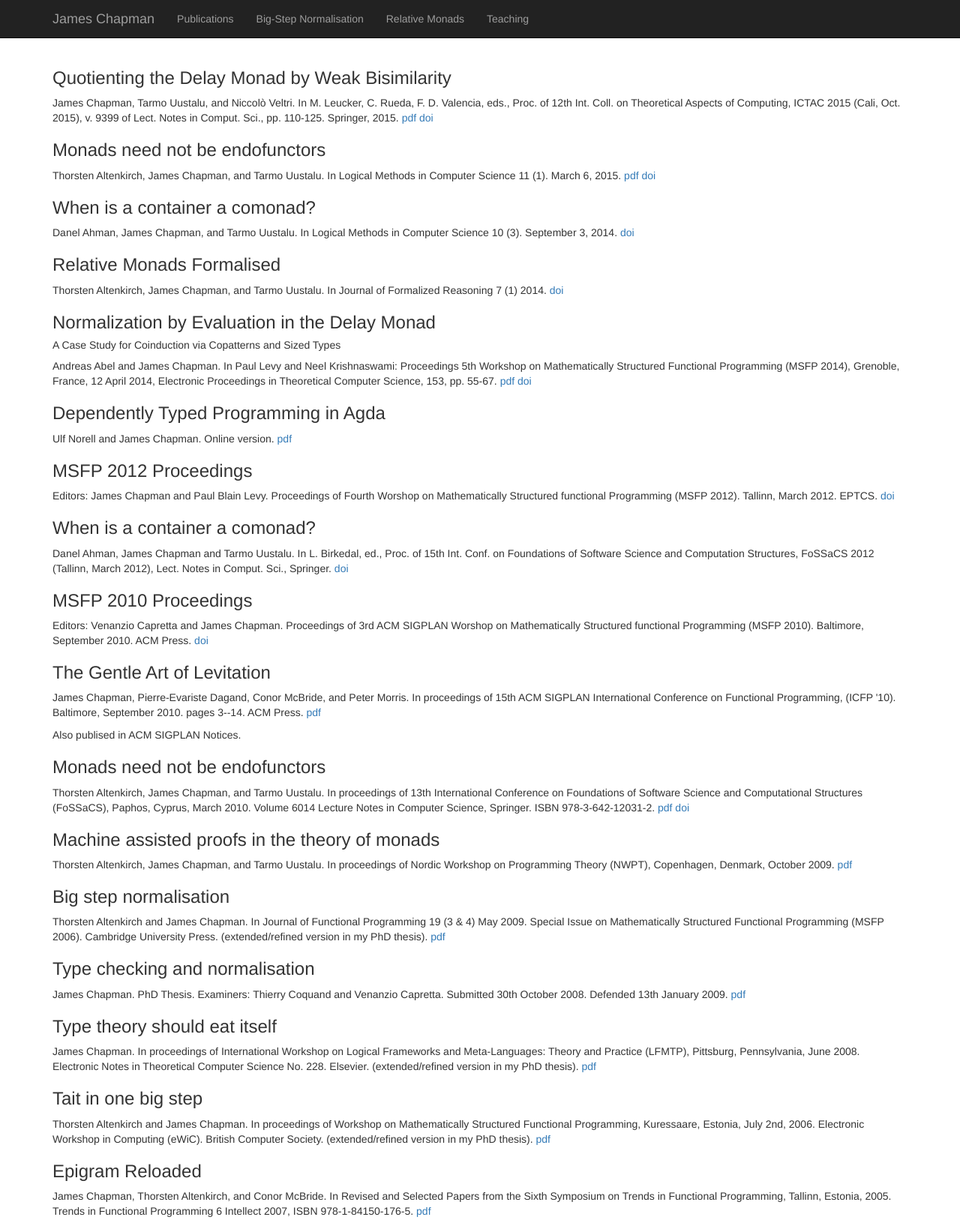
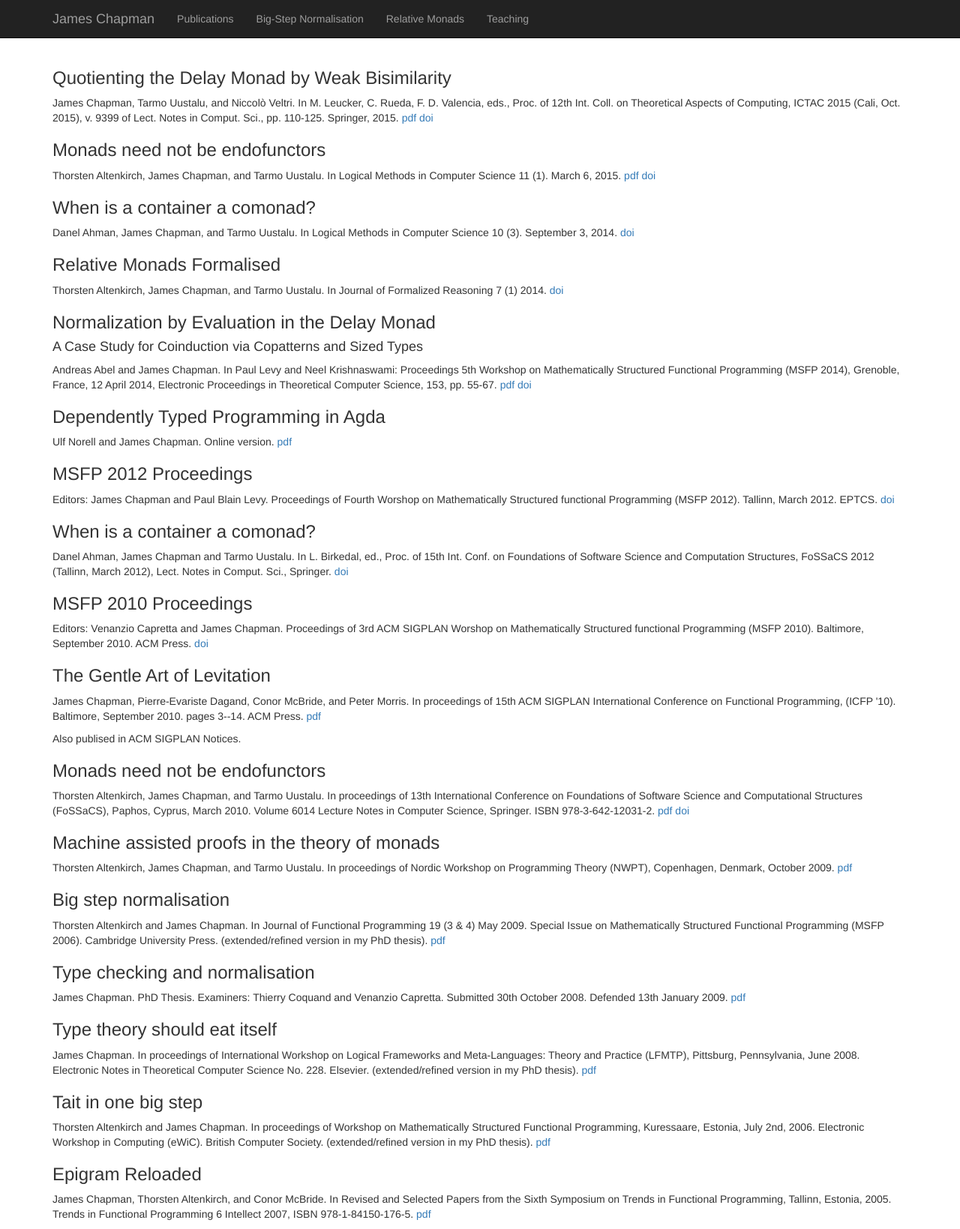
Before and after one commit to jmchapman/jmchapman.github.io, a Jekyll site: the page built from Publications.html, in a window 1280 px wide. Shown: the whole page at 75% size. Built offline with Jekyll 4.4.1, drawn with Linux system fonts in a browser that asks for light colours; nearby versions of some CDN libraries.

```diff
--- a/Publications.html
+++ b/Publications.html
@@ -34,7 +34,7 @@ title: James Chapman - Publications
   </article>
   <article id="delayednbe">
     <h3>Normalization by Evaluation in the Delay Monad</h3>
-    <h5>A Case Study for Coinduction via Copatterns and Sized Types</h5>
+    <h4>A Case Study for Coinduction via Copatterns and Sized Types</h4>
     <p>Andreas Abel and James Chapman. In Paul Levy and Neel
       Krishnaswami: Proceedings 5th Workshop on Mathematically
       Structured Functional Programming (MSFP 2014), Grenoble, France,
```
